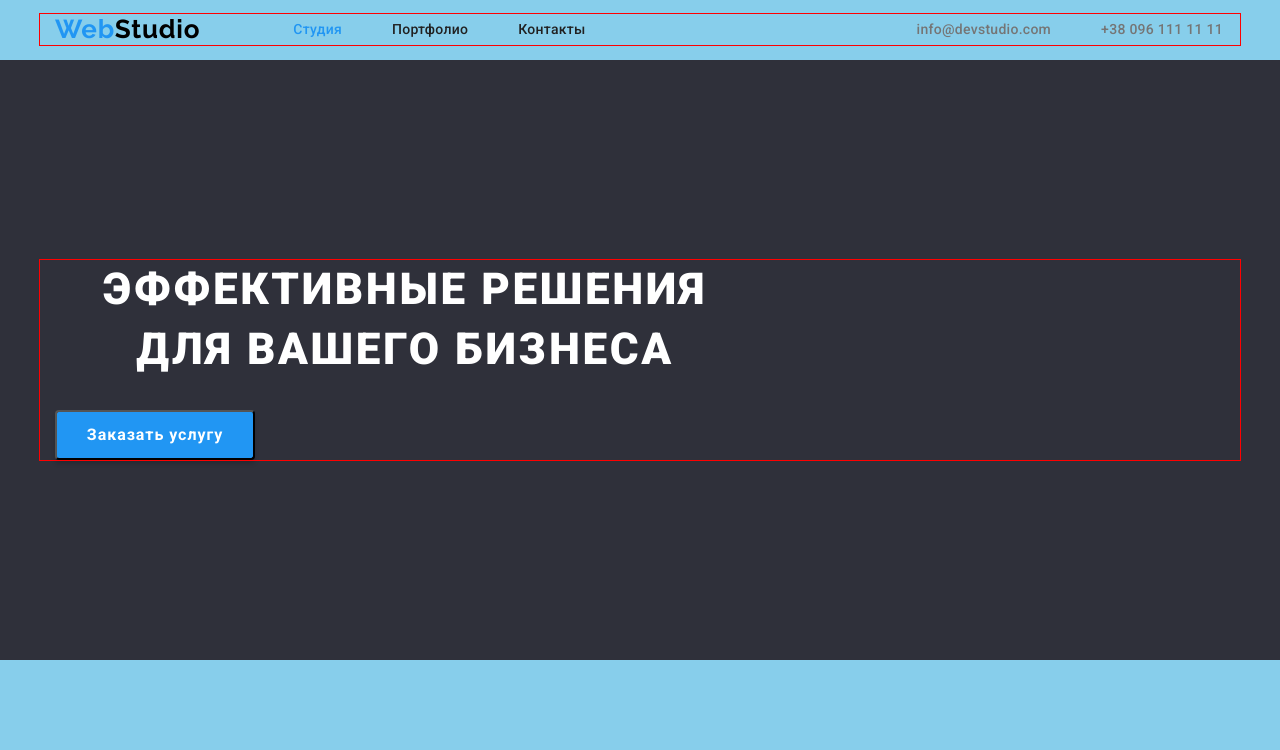
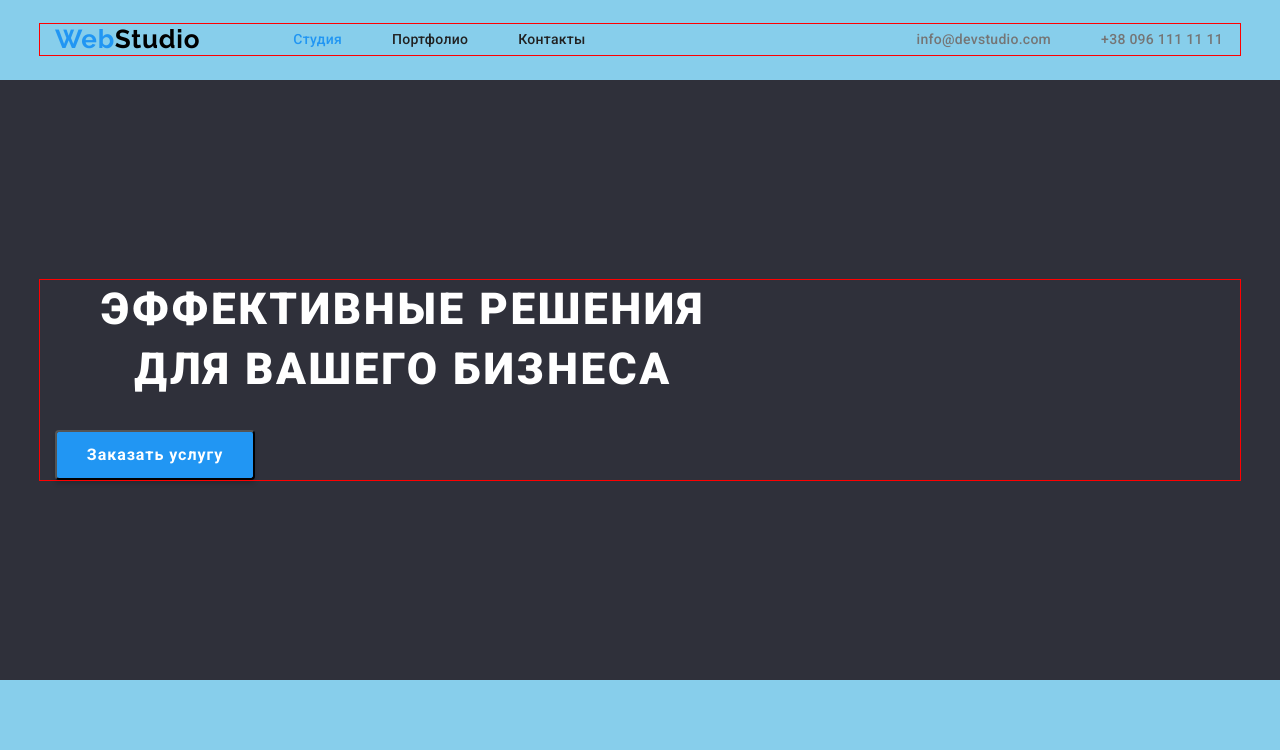
Before and after one commit to vsC0dex/goit-markup-hw-03, a plain HTML site: page index.html in a window 1280 px wide. Shown: the top 750 px of the page. Drawn offline with nearby package versions, Linux system fonts and the light colour scheme.

Commit message:
fixed bugs

```diff
--- a/css/style.css
+++ b/css/style.css
@@ -63,8 +63,8 @@ p {
 /* ------------------HEADER-------------------- */
 
 .header {
-  padding-top: 14px;
-  padding-bottom: 15px;
+  padding-top: 24px;
+  padding-bottom: 25px;
   background-color: skyblue;
 }
 
@@ -163,7 +163,7 @@ p {
   letter-spacing: 0.06em;
   text-transform: uppercase;
   color: #ffffff;
-  max-width: 700px;
+  max-width: 696px;
 }
 
 .after-header-btn {
```
